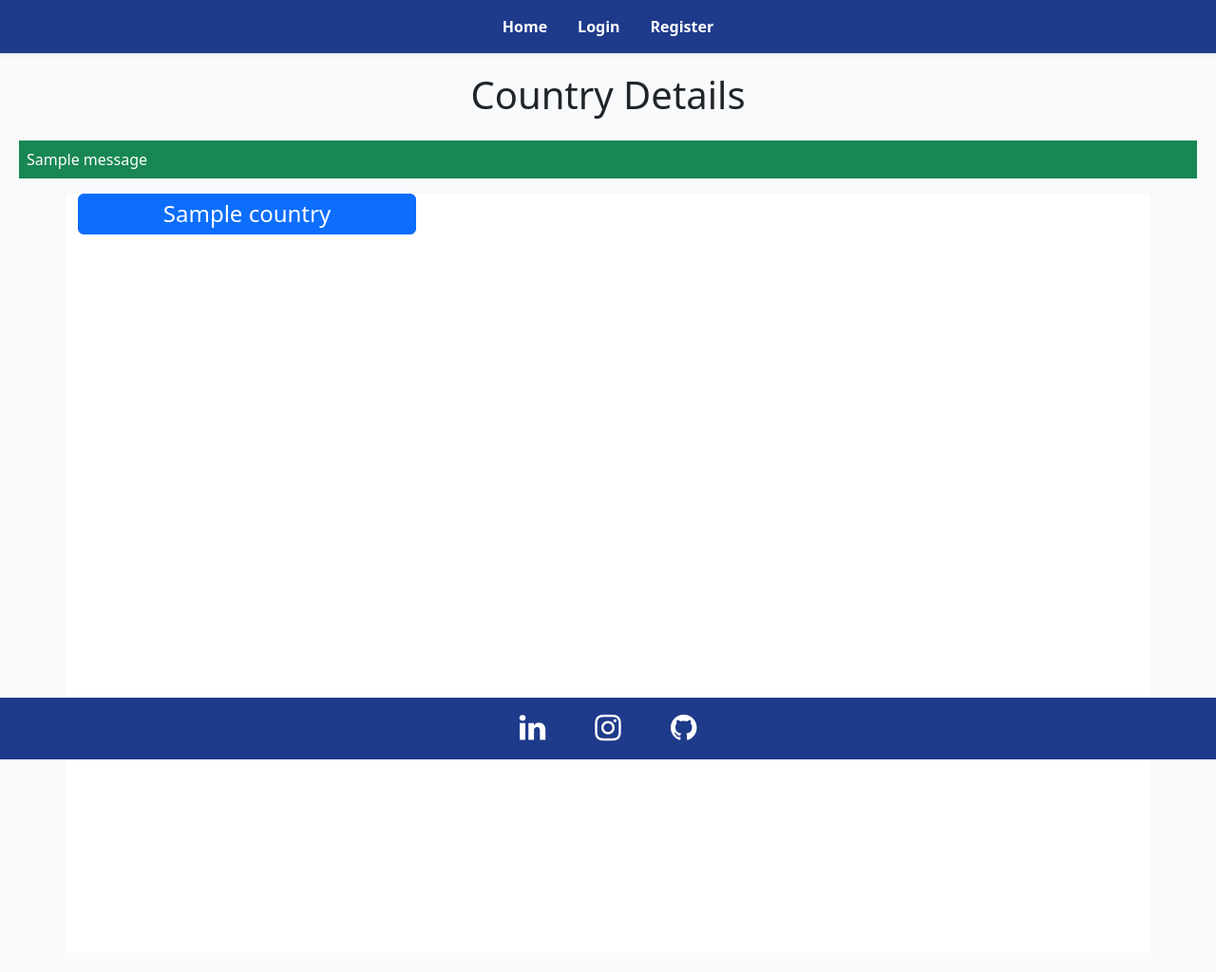
After one commit to asmanoyda/EasyGeo, a Django app: page /country/ in a window 1280 px wide. The commit adds this page. Shown: the whole page at 95% size. Run offline with Django 4.2, Linux system fonts and the light colour scheme; tables that the repository leaves empty hold one stand-in row (values such as "Sample post"); one stand-in notice (Sample message) is shown.

Commit message:
created contry model and related stuff

```diff
--- a/learn/mypage/admin.py
+++ b/learn/mypage/admin.py
@@ -1,9 +1,10 @@
 from django.contrib import admin
 
-from .models import User,Course,Section,Unit,Question,Entrollment
+from .models import User,Course,Section,Unit,Question,Entrollment,Country
 admin.site.register(User)
 admin.site.register(Course)
 admin.site.register(Section)
 admin.site.register(Unit)
 admin.site.register(Question)
 admin.site.register(Entrollment)
+admin.site.register(Country)
--- a/learn/mypage/models.py
+++ b/learn/mypage/models.py
@@ -1,4 +1,16 @@
 from django.db import models
+
+class Country(models.Model):
+    name = models.CharField(max_length=100)
+    flag = models.URLField()
+    capital = models.CharField(max_length=100)
+    currency = models.CharField(max_length=50)
+
+    def __str__(self):
+        return self.name
+
+
+
 class User(models.Model):
     name = models.CharField(max_length=233)
     username = models.CharField(max_length=100, unique=True)
--- /dev/null
+++ b/learn/mypage/templates/country.html
@@ -0,0 +1,86 @@
+{% extends "base.html" %}
+{% load static %}
+
+{% block title %}
+Country Page
+{% endblock %}
+
+{% block content %}
+
+<h1 class="text-center mb-4">Country Details</h1>
+
+{% for message in messages %}
+<p class="text-white bg-success p-2">
+    {{ message }}
+</p>
+{% endfor %}
+
+<div class="container mt-3"
+     style="height:100vh; overflow-y:auto; background-color:white;">
+
+    {% if countries %}
+
+    <div class="row">
+
+        {% for country in countries %}
+
+        <!-- 3 cards per row -->
+        <div class="col-md-4 mb-4">
+
+            <!-- Collapse Button -->
+            <button type="button"
+                    class="btn btn-primary w-100"
+                    data-bs-toggle="collapse"
+                    data-bs-target="#collapse{{ country.id }}"
+                    aria-expanded="false">
+
+                <h4 class="mb-0">
+                    {{ country.name }}
+                </h4>
+
+            </button>
+
+            <!-- Country Details -->
+            <div id="collapse{{ country.id }}"
+                 class="collapse mt-3 border p-3 rounded shadow">
+
+                <!-- Flag -->
+                <img src="{{ country.flag }}"
+                     class="img-fluid rounded"
+                     alt="{{ country.name }}"
+                     style="width:100%; height:250px; object-fit:cover;">
+
+                <br><br>
+
+                <p>
+                    <strong>Country:</strong>
+                    {{ country.name }}
+                </p>
+
+                <p>
+                    <strong>Capital:</strong>
+                    {{ country.capital }}
+                </p>
+
+                <p>
+                    <strong>Currency:</strong>
+                    {{ country.currency }}
+                </p>
+
+            </div>
+
+        </div>
+
+        {% endfor %}
+
+    </div>
+
+    {% else %}
+
+    <p>No country records found.</p>
+
+    {% endif %}
+
+</div>
+
+{% endblock %}
--- a/learn/mypage/templates/header.html
+++ b/learn/mypage/templates/header.html
@@ -27,6 +27,11 @@
                     <li class="nav-item mx-2">
                         <a class="nav-link fw-semibold text-white" href="{% url 'courses' %}">
                             Courses
+                        </a>
+                    </li>
+                    <li class="nav-item mx-2">
+                        <a class="nav-link fw-semibold text-white" href="{% url 'country' %}">
+                            Country details
                         </a>
                     </li>
 
--- a/learn/mypage/urls.py
+++ b/learn/mypage/urls.py
@@ -3,6 +3,8 @@ from mypage import views
 
 urlpatterns =[
       path("", views.home, name='home'),
+      path("country/", views.country_details, name="country"),
+
 
       path("login", views.login_page, name='login'),
       path("registration", views.register, name='registration'),
--- a/learn/mypage/views.py
+++ b/learn/mypage/views.py
@@ -212,3 +212,24 @@ def unit_quiz(request, unit_id):
         'unit': unit,
         'questions': questions
     })
+
+from django.shortcuts import render
+from .models import User, Country
+
+def country_details(request):
+    user = None
+
+    user_id = request.session.get('user_id')
+
+    if user_id:
+        try:
+            user = User.objects.get(id=user_id)
+        except User.DoesNotExist:
+            pass
+
+    countries = Country.objects.all()
+
+    return render(request, "country.html", {
+        'user_data': user,
+        'countries': countries
+    })
```
Also changed, not shown: learn/mypage/migrations/0012_country.py (added).
